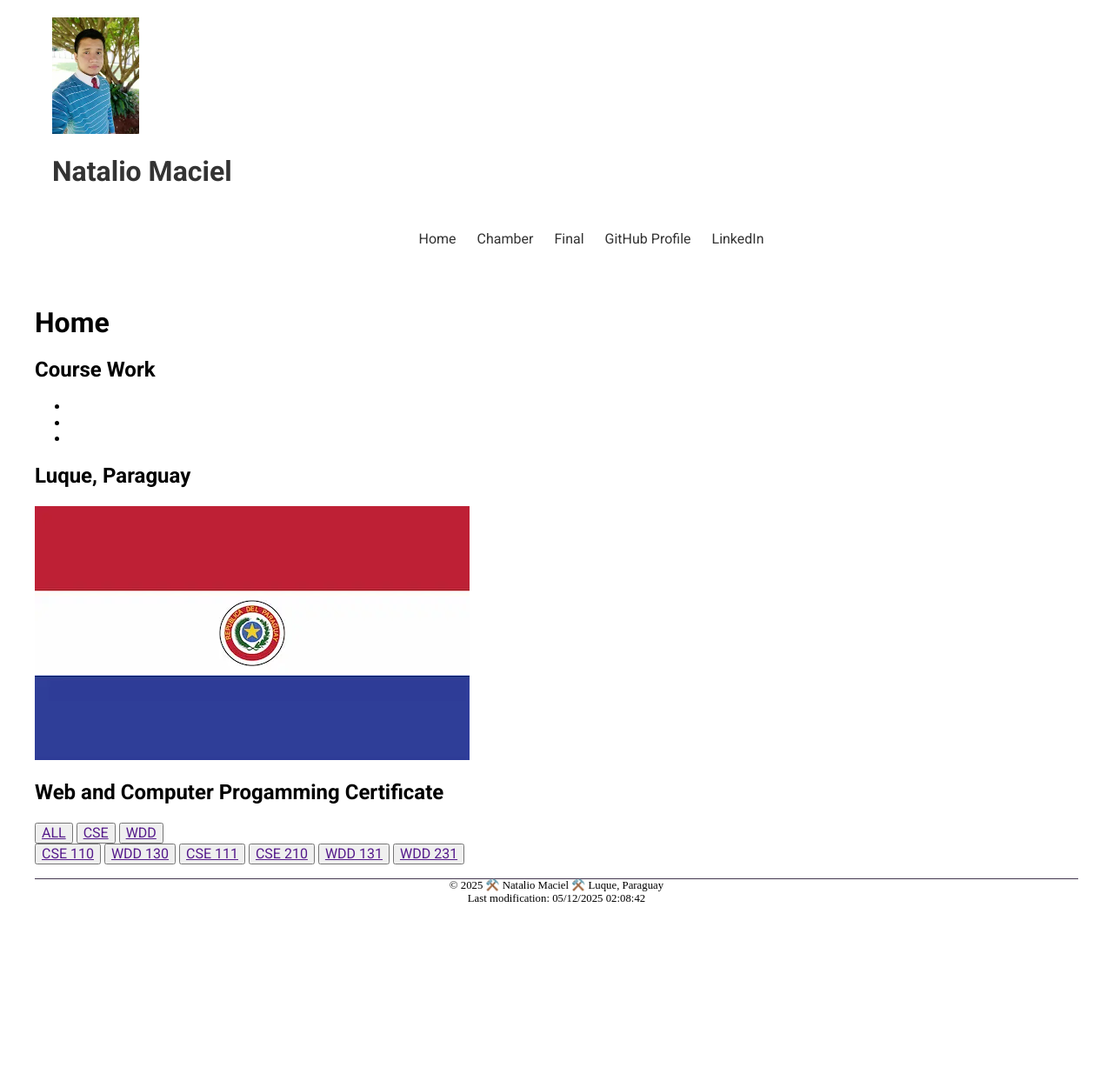
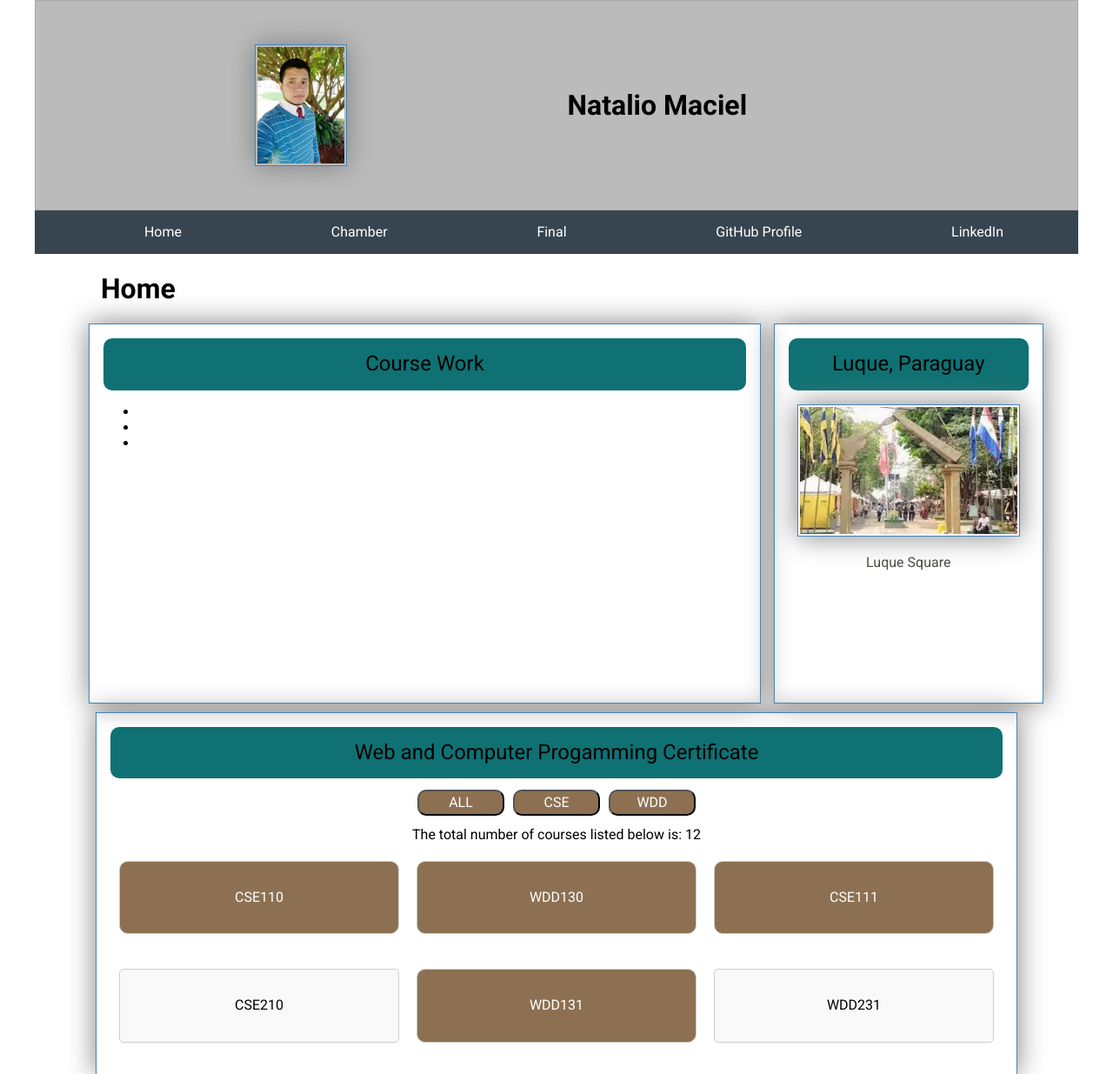
Before and after one commit to NatalioMaciel/wdd231, a plain HTML site: page index.html in a window 1280 px wide. Shown: the top 1235 px of the page at 87% size. Before the commit the page ends 1041 px from the top, so only its background shows below. Drawn offline with nearby package versions, Linux system fonts and the light colour scheme.

Commit message:
Course Home Page

```diff
--- a/index.html
+++ b/index.html
@@ -22,23 +22,24 @@
 
 <body>
     <header>
-        <span><img src="images/profile.webp" alt="Hello, my name is Natalio Maciel" width="100">
+        <img src="images/profile.webp" alt="Hello, my name is Natalio Maciel" width="100">
+        <span>
             <h1>Natalio Maciel</h1>
+            <a id="menu" href="#"></a>
         </span>
-        <nav class="nav">
-            <ul class="navigation">
-                <li><a href="">Home</a></li>
-                <li><a href="">Chamber</a></li>
-                <li><a href="">Final</a></li>
-                <li><a href="">GitHub Profile</a></li>
-                <li><a href="">LinkedIn</a></li>
-            </ul>
-        </nav>
     </header>
-
+    <nav>
+        <ul class="navigation">
+            <li><a href="index.html">Home</a></li>
+            <li><a href="#">Chamber</a></li>
+            <li><a href="#">Final</a></li>
+            <li><a href="#">GitHub Profile</a></li>
+            <li><a href="#">LinkedIn</a></li>
+        </ul>
+    </nav>
     <main>
         <h1>Home</h1>
-        <section>
+        <section class="section1">
             <h2>Course Work</h2>
             <ul>
                 <li></li>
@@ -46,25 +47,23 @@
                 <li></li>
             </ul>
         </section>
-        <section>
+        <section class="section2">
             <h2>Luque, Paraguay</h2>
-            <img src="images/py-flag.webp" alt="">
+            <img src="images/luque1.webp" alt="">
+            <p class="figcaption">Luque Square</p>
         </section>
-        <section>
+        <section class="section3">
             <h2>Web and Computer Progamming Certificate</h2>
-            <div>
-                <button type="submit"><a href="">ALL</a></button>
-                <button type="submit"><a href="">CSE</a></button>
-                <button type="submit"><a href="">WDD</a></button>
+            <div class="div1">
+                <button class="button1" id="all">ALL</button>
+                <button class="button1" id="cse">CSE</button>
+                <button class="button1" id="wdd">WDD</button>
             </div>
-            <div>
-                <button type="submit"><a href="">CSE 110</a></button>
-                <button type="submit"><a href="">WDD 130</a></button>
-                <button type="submit"><a href="">CSE 111</a></button>
-                <button type="submit"><a href="">CSE 210</a></button>
-                <button type="submit"><a href="">WDD 131</a></button>
-                <button type="submit"><a href="">WDD 231</a></button>
+            <span id="total-credits"> </span>
+            <div class="coursestag">
+
             </div>
+
         </section>
     </main>
     <footer>
--- a/scripts/course.js
+++ b/scripts/course.js
@@ -0,0 +1,135 @@
+const courses = [
+    {
+        subject: 'CSE',
+        number: 110,
+        title: 'Introduction to Programming',
+        credits: 2,
+        certificate: 'Web and Computer Programming',
+        description: 'This course will introduce students to programming. It will introduce the building blocks of programming languages (variables, decisions, calculations, loops, array, and input/output) and use them to solve problems.',
+        technology: [
+            'Python'
+        ],
+        completed: true
+    },
+    {
+        subject: 'WDD',
+        number: 130,
+        title: 'Web Fundamentals',
+        credits: 2,
+        certificate: 'Web and Computer Programming',
+        description: 'This course introduces students to the World Wide Web and to careers in web site design and development. The course is hands on with students actually participating in simple web designs and programming. It is anticipated that students who complete this course will understand the fields of web design and development and will have a good idea if they want to pursue this degree as a major.',
+        technology: [
+            'HTML',
+            'CSS'
+        ],
+        completed: true
+    },
+    {
+        subject: 'CSE',
+        number: 111,
+        title: 'Programming with Functions',
+        credits: 2,
+        certificate: 'Web and Computer Programming',
+        description: 'CSE 111 students become more organized, efficient, and powerful computer programmers by learning to research and call functions written by others; to write, call , debug, and test their own functions; and to handle errors within functions. CSE 111 students write programs with functions to solve problems in many disciplines, including business, physical science, human performance, and humanities.',
+        technology: [
+            'Python'
+        ],
+        completed: true
+    },
+    {
+        subject: 'CSE',
+        number: 210,
+        title: 'Programming with Classes',
+        credits: 2,
+        certificate: 'Web and Computer Programming',
+        description: 'This course will introduce the notion of classes and objects. It will present encapsulation at a conceptual level. It will also work with inheritance and polymorphism.',
+        technology: [
+            'C#'
+        ],
+        completed: false
+    },
+    {
+        subject: 'WDD',
+        number: 131,
+        title: 'Dynamic Web Fundamentals',
+        credits: 2,
+        certificate: 'Web and Computer Programming',
+        description: 'This course builds on prior experience in Web Fundamentals and programming. Students will learn to create dynamic websites that use JavaScript to respond to events, update content, and create responsive user experiences.',
+        technology: [
+            'HTML',
+            'CSS',
+            'JavaScript'
+        ],
+        completed: true
+    },
+    {
+        subject: 'WDD',
+        number: 231,
+        title: 'Frontend Web Development I',
+        credits: 2,
+        certificate: 'Web and Computer Programming',
+        description: 'This course builds on prior experience with Dynamic Web Fundamentals and programming. Students will focus on user experience, accessibility, compliance, performance optimization, and basic API usage.',
+        technology: [
+            'HTML',
+            'CSS',
+            'JavaScript'
+        ],
+        completed: false
+    }
+]
+
+function createCourses(coursesToShow) {
+    const coursesdiv = document.querySelector(".coursestag");
+    const totalCreditsDiv = document.getElementById("total-credits");
+    coursesdiv.innerHTML = "";
+    totalCreditsDiv.innerHTML = "";
+
+    let totalCredits = 0;
+
+    coursesToShow.forEach(course => {
+        let card = document.createElement("div");
+        card.classList.add("course-card");
+
+        if (course.completed) {
+            card.classList.add("completed-course");
+        }
+
+        let subject = document.createElement("p");
+        subject.textContent = `${course.subject}`;
+
+        let number = document.createElement("p");
+        number.textContent = `${course.number}`;
+
+        let title = document.createElement("p");
+        title.textContent = `${course.title}`;
+
+        let credits = document.createElement("p");
+        credits.textContent = `${course.credits}`;
+
+        card.appendChild(subject);
+        card.appendChild(number);
+
+        coursesdiv.appendChild(card);
+
+        totalCredits += course.credits;
+    });
+
+    totalCreditsDiv.textContent = `The total number of courses listed below is: ${totalCredits}`;
+}
+
+
+document.getElementById("all").addEventListener("click", () => {
+    createCourses(courses);
+});
+
+document.getElementById("cse").addEventListener("click", () => {
+    const filteredCSE = courses.filter(course => course.subject === "CSE");
+    createCourses(filteredCSE);
+});
+
+document.getElementById("wdd").addEventListener("click", () => {
+    const filteredWDD = courses.filter(course => course.subject === "WDD");
+    createCourses(filteredWDD);
+});
+
+createCourses(courses);
--- a/styles/home-large.css
+++ b/styles/home-large.css
@@ -1,86 +1,167 @@
-@media only screen and (min-width: 650px) {
-
+@media only screen and (min-width: 640px) {
+    :root {
+        --background-color: #36454f;
+        --link-color: #8C7051;
+        --text-color: #05204A;
+        --background-color-h2: #0F7173;
+    }
 
     body {
         font-family: "Roboto", sans-serif;
+        font-weight: 400;
+        padding: 0;
+        margin: 0 auto;
         display: grid;
-        grid-template-rows: 1fr, 1fr, 1fr;
-        grid-template-columns: auto;
         max-width: 1200px;
-        margin: auto;
-
     }
 
     #menu {
         display: none;
     }
 
-    #categorynav {
-        display: none;
+    h1 {
+        font-weight: 700;
+        font-size: 2rem;
+        padding: 0 1rem;
     }
 
-    nav {
-        align-self: center;
-        background-color: var(--header-background);
-        color: var(--text-color);
-        margin: 0 auto;
-        max-width: 100%;
+    h2 {
+        font-size: 1.5rem;
+        font-weight: 400;
+        background-color: var(--background-color-h2);
+        text-align: center;
+        padding: 1rem;
+        margin: 0;
+        border-radius: 10px;
     }
 
-    nav a {
-        display: block;
-        color: #333;
+    header {
+        display: grid;
+        grid-template-columns: 1fr 1fr 2fr 1fr;
+        align-items: center;
+        height: 200px;
+        background-color: #bbb;
+        padding: 20px;
+        border: 1px solid rgba(0, 0, 0, 0.1);
+    }
+
+    header img {
+        grid-column: 2 / 3;
+    }
+
+    header h1 {
+        grid-column: 3 / 4;
         text-align: center;
-        padding: 1rem;
-        text-decoration: none;
     }
+
 
     nav a:hover {
         text-decoration: underline;
+        color: var(--link-color);
     }
 
-    header {
-        display: flex;
-        flex-direction: column;
-        justify-content: space-between;
-        width: 100%;
-        background-color: var(--header-background);
-        padding: 20px;
-        text-align: left;
-        color: #333;
+    main {
+        display: grid;
+        grid-template-columns: 3fr 0.05fr 1fr;
+        grid-template-rows: 0.3fr 2fr 2fr;
+        padding: 0 1rem;
+        max-width: 90%;
+        margin: 0 auto;
     }
 
-    .title {
-        display: flex;
-        flex-direction: column;
+    main h1 {
+        grid-column: 1 / 5;
+    }
+
+    section {
+        width: 95%;
+        padding: 1rem;
+        margin: 0 auto;
+        text-align: center;
+        box-shadow: 0 0 30px gray;
     }
 
     footer {
         display: flex;
         flex-direction: column;
         align-items: center;
-        justify-content: space-between;
         width: 100%;
         margin: 1rem auto 0;
         border-top: 1px solid #443850;
         font-size: 0.8rem;
-        font-family: "Playwrite GB S", serif;
+        background-color: #bbb;
     }
 
-
-
+    /*------Classes--------*/
 
     .navigation {
         display: flex;
         flex-direction: row;
+        justify-content: space-around;
+        background-color: #36454f;
+        margin: 0;
     }
 
     .navigation li {
         display: block;
+        list-style-type: none;
         color: #333;
     }
 
     .navigation a {
+        display: block;
+        color: #fff;
+        text-align: center;
+        padding: 1rem;
+        text-decoration: none;
         text-align: center;
     }
+
+    .section1 {
+        grid-column: 1 / 2;
+        grid-row: 2 / 3;
+        border: 1px solid steelblue;
+    }
+
+    .section2 {
+        grid-column: 3 / 4;
+        grid-row: 2 / 3;
+        border: 1px solid steelblue;
+    }
+
+    .section3 {
+        grid-column: 1 / 4;
+        border: 1px solid steelblue;
+        margin: 10px;
+    }
+
+    .div1 {
+        display: flex;
+        justify-content: center;
+        gap: 10px;
+        padding: 0.5rem;
+        margin: 5px;
+        height: 30px;
+    }
+
+    .button1 {
+        background-color: var(--link-color);
+        color: white;
+        width: 10%;
+        height: 30px;
+        border-radius: 10px;
+    }
+
+    .coursestag {
+        display: grid;
+        grid-template-columns: repeat(3, 1fr);
+        gap: 20px;
+        padding: 10px;
+        margin: 0 auto;
+    }
+
+    .button2 {
+        background-color: var(--link-color);
+        color: white;
+    }
 }
--- a/styles/home.css
+++ b/styles/home.css
@@ -1,13 +1,19 @@
+:root {
+    --background-color: #36454f;
+    --link-color: #8C7051;
+    --text-color: #05204A;
+    --background-color-h2: #0F7173;
+}
+
+
 body {
     font-family: "Roboto", sans-serif;
-    display: flex;
-    flex-direction: column;
-    align-items: center;
-    max-width: 499px;
-    margin: 0, auto;
+    font-weight: 400;
+    padding: 0;
+    margin: 0 auto;
+    display: grid;
+    max-width: 640px;
 }
-
-/* Mobile View ***************/
 
 #menu {
     display: block;
@@ -15,7 +21,7 @@ body {
     font-weight: 599px;
     text-decoration: none;
     padding: .5rem .75rem;
-    background-color: #eee;
+    background-color: #bbb;
     color: var(--text-color);
     position: absolute;
     top: 1rem;
@@ -31,37 +37,84 @@ body {
     content: "X";
 }
 
-#categorynav {
-    display: block;
+h1 {
+    font-weight: 700;
     font-size: 2rem;
-    font-weight: 700;
-    text-decoration: none;
-    padding: .5rem .75rem;
-    background-color: #eee;
-    color: var(--text-color);
+    text-align: left;
+    padding: 0 1rem;
 }
 
-#categorynav::before {
-    content: "Caterogy";
-}
-
-#categorynav.show::before {
-    content: "Category";
-}
-
-nav {
-    background-color: var(--header-background);
+h2 {
+    font-size: 1.5rem;
+    font-weight: 400;
+    background-color: var(--background-color-h2);
+    text-align: center;
+    padding: 1rem;
+    margin: 0;
+    border-radius: 10px;
 }
 
 header {
     display: flex;
-    flex-direction: column;
-    background-color: var(--header-background);
-    padding: 10px;
-    width: 98%;
-    text-align: left;
-    color: #333;
+    justify-content: center;
+    background-color: #bbb;
+    padding: 20px;
+    border: 1px solid rgba(0, 0, 0, 0.1);
+}
+
+header img {
+    width: 100px;
+    margin: 1rem 0 1rem 0;
+    height: auto;
+    border: 1px solid steelblue;
+    padding: 2px;
+    box-shadow: 0 0 30px gray;
+}
+
+nav a {
+    display: block;
+    color: #fff;
+    text-align: center;
+    padding: 1rem;
+    text-decoration: none;
+}
+
+nav ul {
+    background-color: #36454f;
+    margin: 0;
+    list-style-type: none;
+}
+
+nav a:hover {
+    text-decoration: underline;
+    color: var(--link-color);
+}
+
+main {
+    max-width: 640px;
     margin: 0 auto;
+}
+
+section {
+    padding: 1rem;
+    margin: 0 auto;
+    text-align: center;
+}
+
+
+section img {
+    width: 250px;
+    margin: 1rem 0 0;
+    height: auto;
+    border: 1px solid steelblue;
+    padding: 2px;
+    box-shadow: 0 0 30px gray;
+}
+
+section div a {
+    text-decoration: none;
+    text-align: center;
+    color: #fff;
 }
 
 footer {
@@ -72,18 +125,59 @@ footer {
     margin: 1rem auto 0;
     border-top: 1px solid #443850;
     font-size: 0.8rem;
-    font-family: "Playwrite GB S", serif;
+    background-color: #bbb;
 }
 
 
 
-.navigation a {
+/*------Classes--------*/
+
+.figcaption {
+    color: #4C4C47;
+    padding: 0 1em;
+    text-align: center;
+}
+
+.button1 {
+    background-color: var(--link-color);
+    color: white;
+    width: 30%;
+    height: 30px;
+    border-radius: 10px;
+}
+
+.div1 {
     display: block;
     padding: 0.75rem;
     text-align: center;
     text-decoration: none;
     color: #333;
     transition: 0.5s;
+}
+
+.course-card {
+    display: flex;
+    justify-content: center;
+    border: 1px solid #ccc;
+    padding: 1rem;
+    margin: 10px 0;
+    border-radius: 5px;
+    background-color: #f9f9f9;
+}
+
+.completed-course {
+    background-color: var(--link-color);
+    color: #fff;
+    border-radius: 10px;
+}
+
+.navigation a {
+    display: block;
+    background-color: #36454f;
+    color: #fff;
+    margin: 0;
+    text-align: center;
+    text-decoration: none;
 }
 
 .navigation a:hover,
```
Also changed, not shown: images/luque.webp (added), images/luque1.webp (added).
